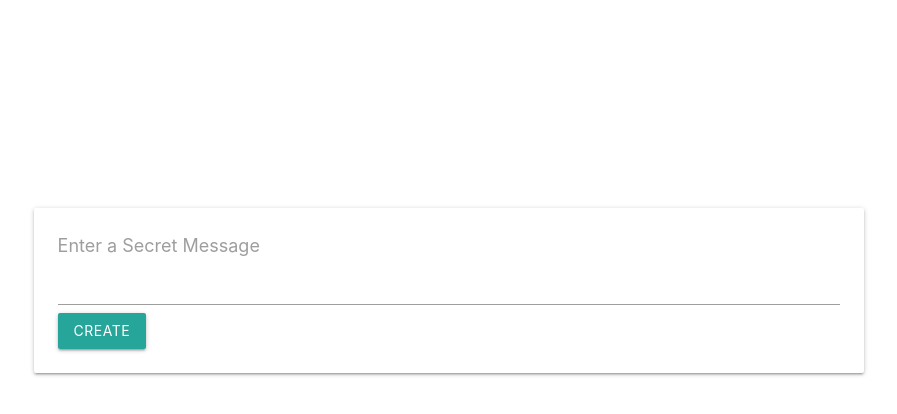
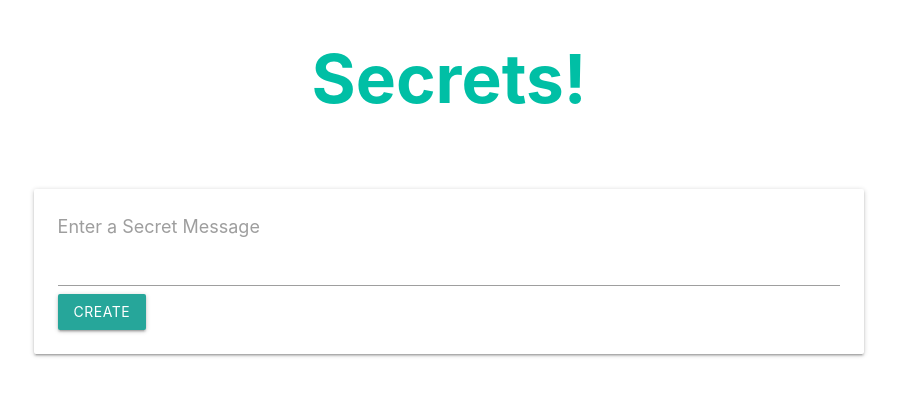
Before and after one commit to alokvns48/secret-message, a plain HTML site: page index.html in a window 1280 px wide. Shown: the whole page, without its empty margins (191-1088 px from the left). Drawn offline with nearby package versions, Linux system fonts and the light colour scheme.

Commit message:
secret message updated

```diff
--- a/index.html
+++ b/index.html
@@ -9,7 +9,7 @@
     />
     <style>
       .row {
-        margin-top: 25vh;
+        margin-top: 5vh;
       }
       label {
         font-size: 1.2rem;
@@ -17,10 +17,24 @@
       h2 {
         margin-top: 0;
       }
+      .head {
+        display: flex;
+        justify-content: center;
+        align-items: center;
+      }
+      h1 {
+        align-items: center;
+        font-weight: bold;
+        color: #00bfa5;
+        font-size: 4.5rem;
+      }
     </style>
     <title>Secret Message</title>
   </head>
   <body>
+    <div class="head">
+      <h1>Secrets!</h1>
+    </div>
     <div class="row">
       <div class="col s8 offset-s2">
         <div id="message-show" class="card-panel hide">
```
